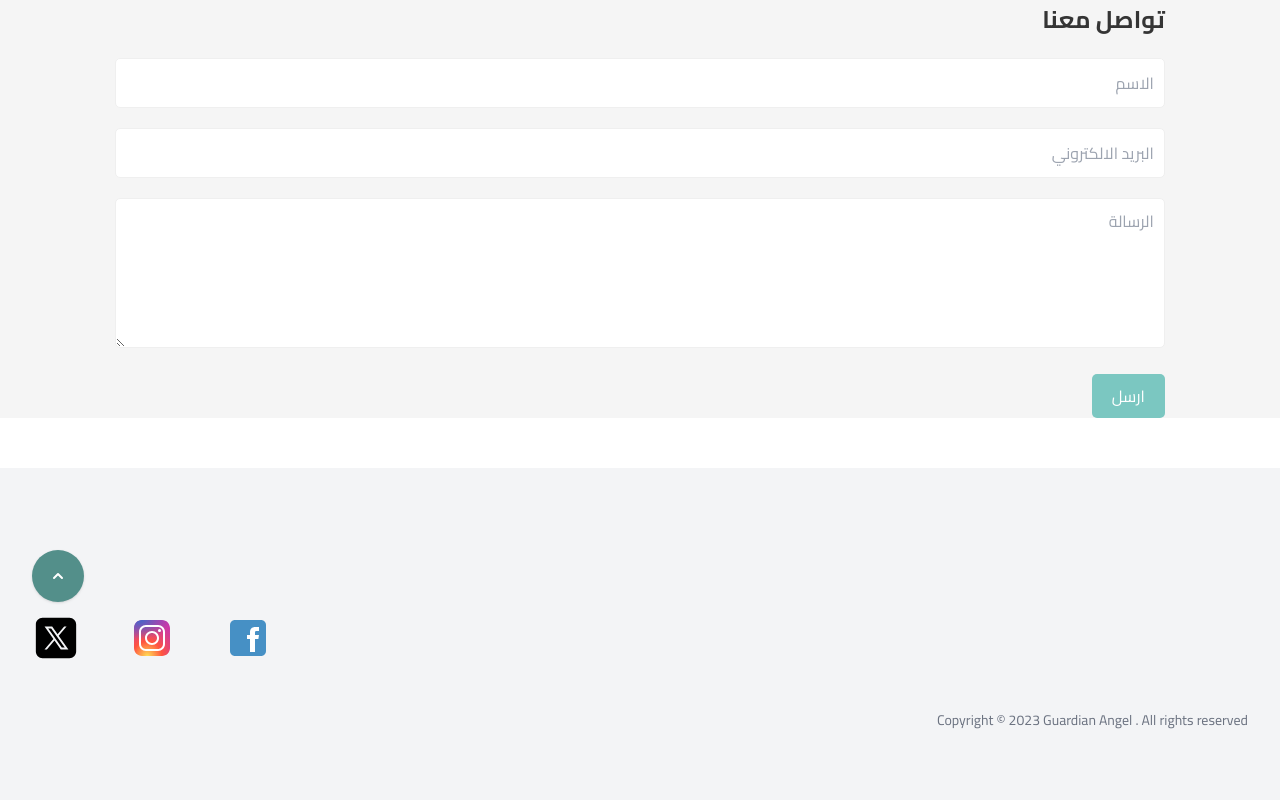
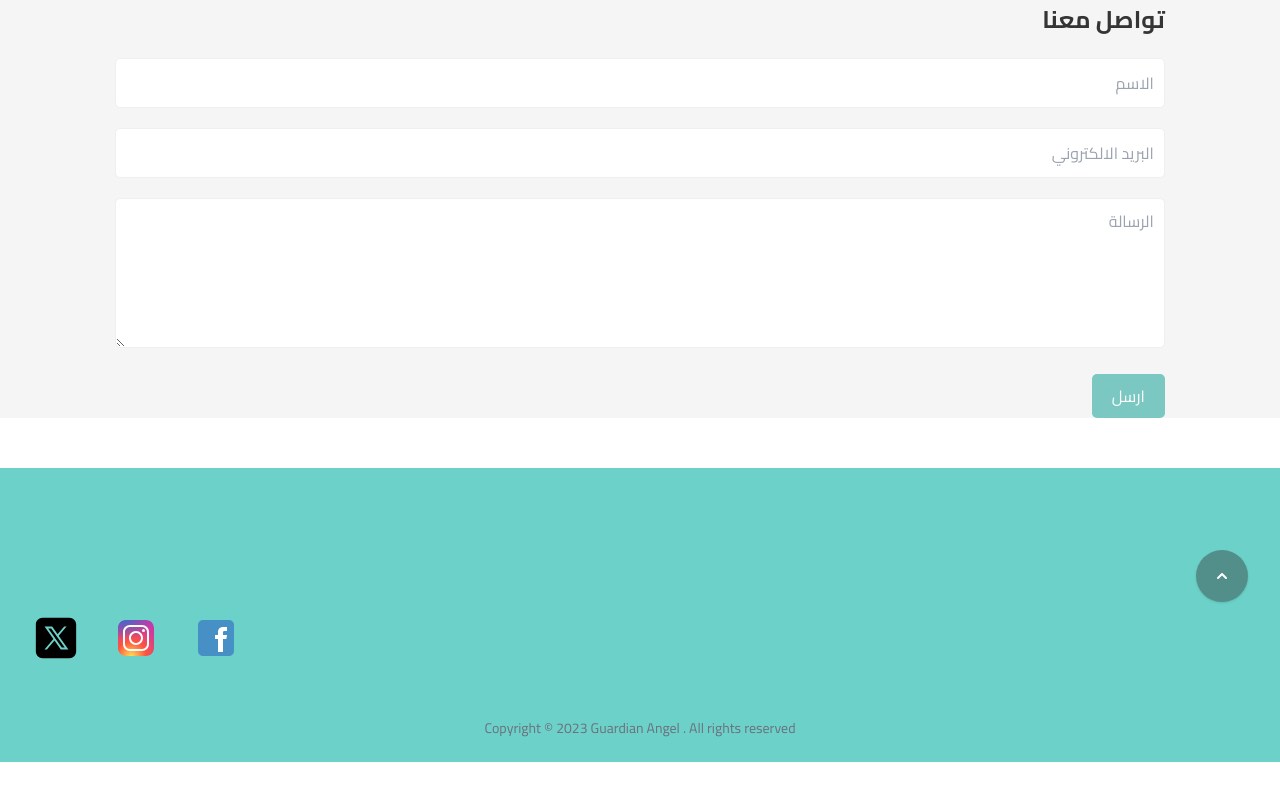
Before and after one commit to nadaN780/guardian-angel, a Next.js app: page /# in a window 1280 px wide. Shown: the part 3498-4298 px from the top of the page. After the commit the page ends 4260 px from the top, so only its background shows below. Built offline with nearby package versions, Linux system fonts and the light colour scheme.

Commit message:
new icons

```diff
--- a/components/Footer.js
+++ b/components/Footer.js
@@ -2,9 +2,9 @@ import Image from 'next/image'
 
 export default function Footer() {
   return (
-    <footer className="bg-gray-100">
+    <footer className="bg-[#6cd2c9]">
       <div className="relative mx-auto max-w-screen-xl px-4 py-16 sm:px-6 lg:px-8 lg:pt-24">
-        <div className="absolute end-4 top-4 sm:end-6 sm:top-6 lg:end-8 lg:top-8">
+        <div className="absolute start-4 top-4 sm:start-6 sm:top-6 lg:start-8 lg:top-8">
           <a
             className="inline-block rounded-full bg-[#538f8a] p-2 text-white shadow transition hover:bg-[#57a49d] sm:p-3 lg:p-4"
             href="#MainContent"
@@ -33,20 +33,26 @@ export default function Footer() {
           </div>
         </div>
 
-        <ul className="mt-12 flex flex-wrap justify-center gap-6 md:gap-8 lg:mt-0 lg:justify-end lg:gap-12">
+        <ul className="mt-8 flex flex-wrap justify-center gap-6 md:gap-8 lg:mt-0 lg:justify-end lg:gap-8">
           <li>
-            <Image src="/assets/facebook.svg" height={48} width={48} alt="facebook icon" />
+            <a href="https://www.facebook.com/profile.php?id=61553207705910&mibextid=ZbWKwL" target="_blank" className="hover:opacity-80">
+                <Image src="/assets/facebook.svg" height={48} width={48} alt="facebook icon" />
+            </a>
           </li>
           <li>
+          <a href="https://instagram.com/guardianangel509?igshid=MWFhbWI0ZGNja3luag==" target="_blank" className="hover:opacity-80">
             <Image src="/assets/instagram.svg" height={48} width={48} alt="instagram icon" />
+          </a>
           </li>
           <li>
+          <a href="https://x.com/guardian_a_ngel?s=09" target="_blank" className="hover:opacity-80">
             <Image src="/assets/x.svg" height={48} width={48} alt="x icon" />
+          </a>
           </li>
         </ul>
       </div>
 
-      <p className="mt-12 text-center text-sm text-gray-500 lg:text-right">
+      <p className="mt-14 -mb-10 text-center text-sm text-gray-500 ">
         Copyright © 2023 Guardian Angel . All rights reserved
       </p>
       </div>
--- a/components/Header.js
+++ b/components/Header.js
@@ -16,7 +16,7 @@ export default function Header(){
   }
     return (
         <>
-            <header>
+            <header id="MainContent">
                 <nav className="items-center h-24 sm:pt-3 z-50 px-4 mx-auto max-w-screen-xl sm:px-8 md:flex md:space-x-6 md:space-x-reverse">
                     <div className="flex justify-between">
                         <a href="#" className={`${isChecked && 'scale-110'} transition-transform flex z-[100]`}>
```
